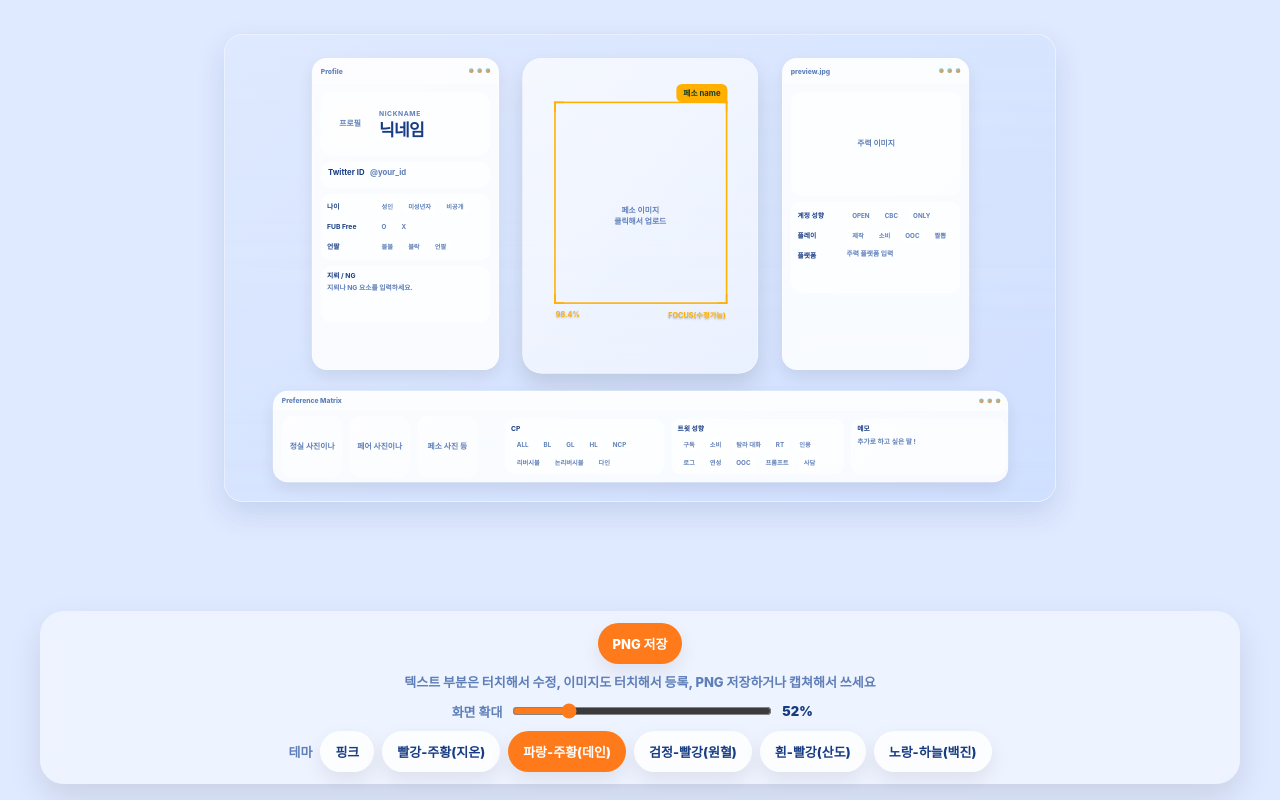
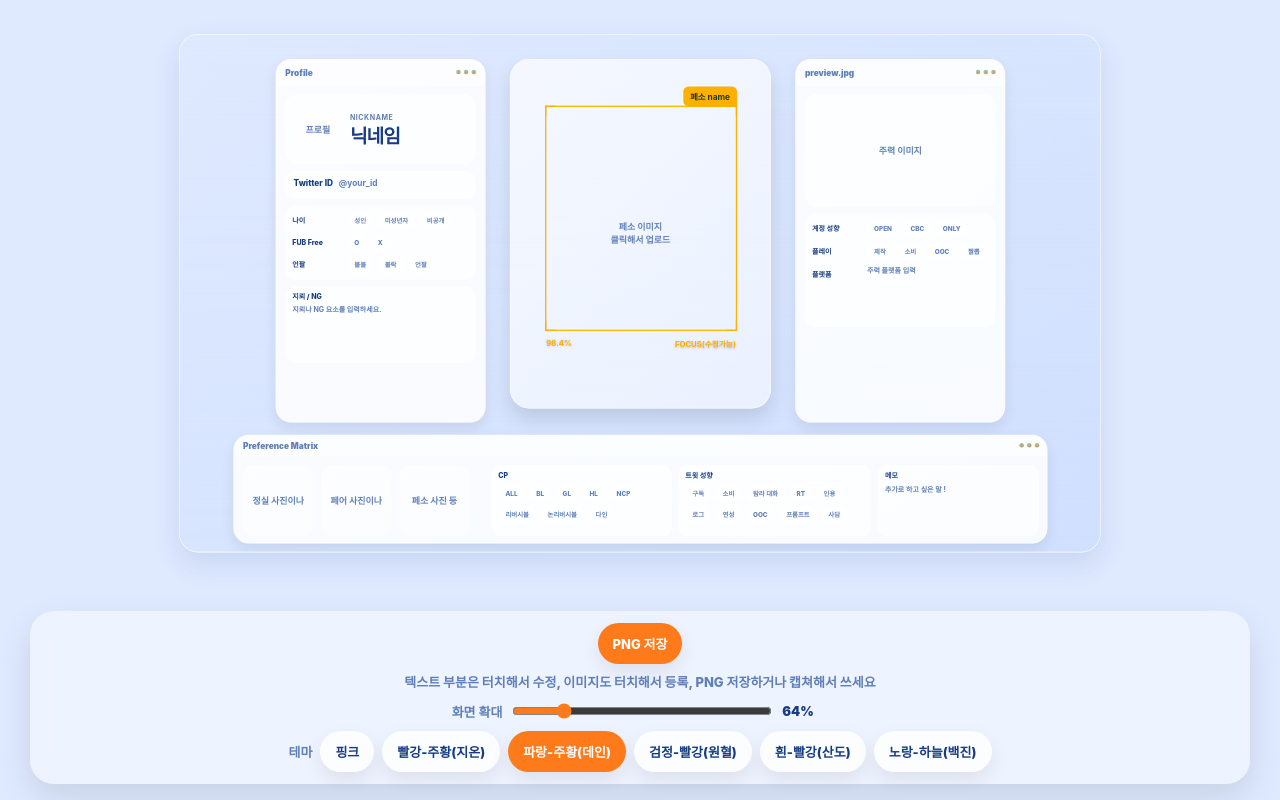
Before and after one commit to onlyunlimit/bodam-id-card, a plain HTML site: page sgia.html in a window 1280 px wide. Drawn offline with nearby package versions, Linux system fonts and the light colour scheme.

Commit message:
Update sgia.html

```diff
--- a/sgia.html
+++ b/sgia.html
@@ -7,9 +7,15 @@
   <script src="https://cdn.jsdelivr.net/npm/html2canvas@1.4.1/dist/html2canvas.min.js"></script>
 
   <style>
-    *{box-sizing:border-box;-webkit-tap-highlight-color:transparent;}
+    *{
+      box-sizing:border-box;
+      -webkit-tap-highlight-color:transparent;
+    }
 
     :root{
+      --capture-w:1440px;
+      --capture-h:810px;
+
       --page-bg:#dfe9ff;
       --board-bg1:#dbe7ff;
       --board-bg2:#cfdfff;
@@ -23,55 +29,109 @@
       --active:#ff7a1a;
       --active-text:#ffffff;
       --detect:#ffb000;
-      --shadow:0 22px 54px rgba(63,96,163,.16);
+      --shadow:0 18px 42px rgba(63,96,163,.14);
     }
 
     html[data-theme="pink"]{
-      --page-bg:#ffeaf4;--board-bg1:#ffeaf4;--board-bg2:#ffdce9;
-      --panel:rgba(255,255,255,.88);--panel2:rgba(255,245,251,.76);
-      --ink:#8b3f68;--sub:#b06f95;--muted:#c990aa;--line:#f4bad7;
-      --accent:#ffd5eb;--active:#ff82bd;--active-text:#fff;--detect:#ff82bd;
-      --shadow:0 22px 54px rgba(185,107,147,.16);
+      --page-bg:#ffeaf4;
+      --board-bg1:#ffeaf4;
+      --board-bg2:#ffdce9;
+      --panel:rgba(255,255,255,.88);
+      --panel2:rgba(255,245,251,.76);
+      --ink:#8b3f68;
+      --sub:#b06f95;
+      --muted:#c990aa;
+      --line:#f4bad7;
+      --accent:#ffd5eb;
+      --active:#ff82bd;
+      --active-text:#fff;
+      --detect:#ff82bd;
+      --shadow:0 18px 42px rgba(185,107,147,.14);
     }
 
     html[data-theme="orange-red"]{
-      --page-bg:#fff3e3;--board-bg1:#fff0dc;--board-bg2:#ffcf91;
-      --panel:rgba(255,252,245,.91);--panel2:rgba(255,235,196,.76);
-      --ink:#8f260e;--sub:#b44b22;--muted:#d98143;--line:#ffb35a;
-      --accent:#fff34d;--active:#ff1744;--active-text:#fff;--detect:#ff1744;
-      --shadow:0 22px 54px rgba(210,84,20,.20);
+      --page-bg:#fff3e3;
+      --board-bg1:#fff0dc;
+      --board-bg2:#ffcf91;
+      --panel:rgba(255,252,245,.91);
+      --panel2:rgba(255,235,196,.76);
+      --ink:#8f260e;
+      --sub:#b44b22;
+      --muted:#d98143;
+      --line:#ffb35a;
+      --accent:#fff34d;
+      --active:#ff1744;
+      --active-text:#fff;
+      --detect:#ff1744;
+      --shadow:0 18px 42px rgba(210,84,20,.18);
     }
 
     html[data-theme="blue-neon"]{
-      --page-bg:#dfe9ff;--board-bg1:#dbe7ff;--board-bg2:#cfdfff;
-      --panel:rgba(255,255,255,.84);--panel2:rgba(255,255,255,.62);
-      --ink:#183c83;--sub:#5f7fb8;--muted:#95a8cf;--line:#9abaff;
-      --accent:#69e3ff;--active:#ff7a1a;--active-text:#fff;--detect:#ffb000;
-      --shadow:0 22px 54px rgba(63,96,163,.16);
+      --page-bg:#dfe9ff;
+      --board-bg1:#dbe7ff;
+      --board-bg2:#cfdfff;
+      --panel:rgba(255,255,255,.84);
+      --panel2:rgba(255,255,255,.62);
+      --ink:#183c83;
+      --sub:#5f7fb8;
+      --muted:#95a8cf;
+      --line:#9abaff;
+      --accent:#69e3ff;
+      --active:#ff7a1a;
+      --active-text:#fff;
+      --detect:#ffb000;
+      --shadow:0 18px 42px rgba(63,96,163,.14);
     }
 
     html[data-theme="black-red"]{
-      --page-bg:#151217;--board-bg1:#121216;--board-bg2:#220f13;
-      --panel:rgba(25,25,31,.92);--panel2:rgba(35,35,43,.84);
-      --ink:#f4f4f6;--sub:#d9dbe6;--muted:#9da1ad;--line:#5a2227;
-      --accent:#ff2a3f;--active:#ff1744;--active-text:#fff;--detect:#ff1744;
-      --shadow:0 22px 54px rgba(0,0,0,.36);
+      --page-bg:#151217;
+      --board-bg1:#121216;
+      --board-bg2:#220f13;
+      --panel:rgba(25,25,31,.92);
+      --panel2:rgba(35,35,43,.84);
+      --ink:#f4f4f6;
+      --sub:#d9dbe6;
+      --muted:#9da1ad;
+      --line:#5a2227;
+      --accent:#ff2a3f;
+      --active:#ff1744;
+      --active-text:#fff;
+      --detect:#ff1744;
+      --shadow:0 18px 42px rgba(0,0,0,.34);
     }
 
     html[data-theme="white-red"]{
-      --page-bg:#f4f8ff;--board-bg1:#fff;--board-bg2:#eaf4ff;
-      --panel:rgba(255,255,255,.94);--panel2:rgba(241,248,255,.86);
-      --ink:#252a36;--sub:#526f9e;--muted:#93a8c4;--line:#cfe5ff;
-      --accent:#9ad7ff;--active:#ff1744;--active-text:#fff;--detect:#ff1744;
-      --shadow:0 22px 54px rgba(40,70,130,.12);
+      --page-bg:#f4f8ff;
+      --board-bg1:#fff;
+      --board-bg2:#eaf4ff;
+      --panel:rgba(255,255,255,.94);
+      --panel2:rgba(241,248,255,.86);
+      --ink:#252a36;
+      --sub:#526f9e;
+      --muted:#93a8c4;
+      --line:#cfe5ff;
+      --accent:#9ad7ff;
+      --active:#ff1744;
+      --active-text:#fff;
+      --detect:#ff1744;
+      --shadow:0 18px 42px rgba(40,70,130,.10);
     }
 
     html[data-theme="sky-yellow"]{
-      --page-bg:#edf8ff;--board-bg1:#eaf8ff;--board-bg2:#fff5b8;
-      --panel:rgba(255,255,250,.92);--panel2:rgba(255,250,210,.78);
-      --ink:#244f9e;--sub:#637da9;--muted:#9caac6;--line:#c7e2ff;
-      --accent:#174fc7;--active:#174fc7;--active-text:#fff;--detect:#ffea00;
-      --shadow:0 22px 54px rgba(86,130,170,.15);
+      --page-bg:#edf8ff;
+      --board-bg1:#eaf8ff;
+      --board-bg2:#fff5b8;
+      --panel:rgba(255,255,250,.92);
+      --panel2:rgba(255,250,210,.78);
+      --ink:#244f9e;
+      --sub:#637da9;
+      --muted:#9caac6;
+      --line:#c7e2ff;
+      --accent:#174fc7;
+      --active:#174fc7;
+      --active-text:#fff;
+      --detect:#ffea00;
+      --shadow:0 18px 42px rgba(86,130,170,.13);
     }
 
     html,body{
@@ -82,15 +142,17 @@
       background:var(--page-bg);
       font-family:-apple-system,BlinkMacSystemFont,"Apple SD Gothic Neo","Noto Sans KR",sans-serif;
       color:var(--ink);
+      -webkit-font-smoothing:antialiased;
+      text-rendering:optimizeLegibility;
     }
 
     body{overflow:hidden;}
 
     .stage-scroll{
       width:100vw;
-      height:calc(100vh - 155px);
+      height:calc(100vh - 158px);
       overflow:auto;
-      padding:34px 38px 46px;
+      padding:34px 40px 48px;
       -webkit-overflow-scrolling:touch;
     }
 
@@ -104,8 +166,8 @@
 
     .board-shell{
       position:relative;
-      width:calc(1600px * var(--view-scale, .52));
-      height:calc(900px * var(--view-scale, .52));
+      width:calc(var(--capture-w) * var(--view-scale, .64));
+      height:calc(var(--capture-h) * var(--view-scale, .64));
       flex:0 0 auto;
     }
 
@@ -113,18 +175,20 @@
       position:absolute;
       left:0;
       top:0;
-      width:1600px;
-      height:900px;
+      width:var(--capture-w);
+      height:var(--capture-h);
       overflow:hidden;
-      border-radius:37px;
+      border-radius:30px;
       background:
         linear-gradient(180deg,rgba(255,255,255,.10),rgba(255,255,255,.02)),
         linear-gradient(135deg,var(--board-bg1),var(--board-bg2));
       border:1px solid rgba(255,255,255,.82);
       box-shadow:var(--shadow);
       isolation:isolate;
-      transform:scale(var(--view-scale, .52));
+      transform:scale(var(--view-scale, .64));
       transform-origin:top left;
+      -webkit-font-smoothing:antialiased;
+      text-rendering:optimizeLegibility;
     }
 
     .board::before{
@@ -134,8 +198,8 @@
       background:
         linear-gradient(rgba(255,255,255,.05) 1px,transparent 1px),
         linear-gradient(90deg,rgba(255,255,255,.05) 1px,transparent 1px);
-      background-size:45px 45px;
-      opacity:.32;
+      background-size:36px 36px;
+      opacity:.34;
       pointer-events:none;
       z-index:0;
     }
@@ -144,8 +208,8 @@
       content:"";
       position:absolute;
       inset:0;
-      background:repeating-linear-gradient(180deg,rgba(30,45,78,.045) 0 1px,transparent 1px 4px);
-      opacity:.11;
+      background:repeating-linear-gradient(180deg,rgba(30,45,78,.05) 0 1px,transparent 1px 4px);
+      opacity:.10;
       pointer-events:none;
       z-index:0;
     }
@@ -155,7 +219,7 @@
       left:50%;
       bottom:16px;
       transform:translateX(-50%);
-      width:min(1200px,calc(100% - 32px));
+      width:min(1220px,calc(100% - 32px));
       display:flex;
       flex-direction:column;
       align-items:center;
@@ -230,11 +294,12 @@
 
     [contenteditable="true"]{
       -webkit-user-modify:read-write-plaintext-only;
+      font-weight:650;
     }
 
     [contenteditable="true"]:focus{
       background:rgba(255,255,255,.22);
-      border-radius:10px;
+      border-radius:8px;
       box-shadow:inset 0 0 0 1px rgba(255,255,255,.55);
     }
 
@@ -243,52 +308,52 @@
       z-index:3;
       background:var(--panel);
       border:1px solid rgba(255,255,255,.86);
-      border-radius:29px;
-      box-shadow:0 13px 30px rgba(0,0,0,.08);
+      border-radius:24px;
+      box-shadow:0 10px 22px rgba(0,0,0,.08);
       overflow:hidden;
     }
 
     .panel-head{
-      height:48px;
-      padding:0 16px;
+      height:40px;
+      padding:0 14px;
       display:flex;
       align-items:center;
       justify-content:space-between;
       background:var(--panel2);
       color:var(--sub);
       font-size:13px;
-      font-weight:850;
+      font-weight:900;
       border-bottom:1px solid rgba(255,255,255,.5);
     }
 
-    .dots{display:flex;gap:7px;}
+    .dots{display:flex;gap:5px;}
 
     .dots span{
-      width:9px;
-      height:9px;
+      width:7px;
+      height:7px;
       border-radius:50%;
       background:linear-gradient(135deg,var(--accent),var(--active));
     }
 
     .left-panel{
-      left:168px;
-      top:45px;
-      width:360px;
-      height:600px;
+      left:150px;
+      top:38px;
+      width:328px;
+      height:568px;
     }
 
     .right-panel{
-      left:1072px;
-      top:45px;
-      width:360px;
-      height:600px;
+      left:962px;
+      top:38px;
+      width:328px;
+      height:568px;
     }
 
     .left-body,.right-body{
-      padding:16px;
+      padding:14px;
       display:flex;
       flex-direction:column;
-      gap:11px;
+      gap:10px;
     }
 
     .upload-box{
@@ -309,20 +374,20 @@
     }
 
     .profile-top{
-      height:123px;
-      border-radius:24px;
+      height:110px;
+      border-radius:20px;
       background:var(--panel2);
       border:1px solid rgba(255,255,255,.5);
-      padding:13px;
+      padding:12px;
       display:flex;
       align-items:center;
-      gap:13px;
+      gap:12px;
     }
 
     .avatar-upload{
-      width:85px;
-      height:85px;
-      flex:0 0 85px;
+      width:76px;
+      height:76px;
+      flex:0 0 76px;
       border-radius:50%;
       background-color:rgba(255,255,255,.35);
       border:1px solid rgba(255,255,255,.55);
@@ -334,12 +399,12 @@
       min-width:0;
       display:flex;
       flex-direction:column;
-      gap:7px;
+      gap:6px;
       justify-content:center;
     }
 
     .nickname-label{
-      font-size:13px;
+      font-size:11px;
       font-weight:700;
       color:var(--sub);
       letter-spacing:.08em;
@@ -349,84 +414,84 @@
     }
 
     .nickname-input{
-      font-size:33px;
+      font-size:30px;
       font-weight:700;
       line-height:1;
       color:var(--ink);
-      letter-spacing:-.045em;
+      letter-spacing:-.05em;
       white-space:nowrap;
       overflow:hidden;
       text-overflow:ellipsis;
     }
 
     .id-box{
-      min-height:51px;
-      border-radius:20px;
+      min-height:44px;
+      border-radius:16px;
       background:var(--panel2);
       border:1px solid rgba(255,255,255,.5);
-      padding:11px 13px;
+      padding:10px 12px;
       color:var(--sub);
-      font-size:15px;
+      font-size:13px;
       line-height:1.25;
       font-weight:650;
     }
 
     .id-box .label{
       color:var(--ink);
-      font-weight:750;
-      margin-right:7px;
+      font-weight:800;
+      margin-right:6px;
     }
 
     .mini-pref{
-      border-radius:20px;
+      border-radius:16px;
       background:var(--panel2);
       border:1px solid rgba(255,255,255,.5);
-      padding:11px;
+      padding:10px;
       display:flex;
       flex-direction:column;
-      gap:10px;
+      gap:8px;
     }
 
     .mine-box{
-      height:109px;
-      border-radius:20px;
+      height:120px;
+      border-radius:16px;
       background:var(--panel2);
       border:1px solid rgba(255,255,255,.5);
-      padding:11px;
+      padding:10px;
       overflow:hidden;
     }
 
     .mine-title{
       color:var(--ink);
-      font-size:13px;
-      font-weight:750;
+      font-size:11px;
+      font-weight:800;
       line-height:1;
       margin-bottom:8px;
     }
 
     .mine-text{
-      height:72px;
+      height:84px;
       overflow:hidden;
       color:var(--sub);
-      font-size:13px;
+      font-size:11px;
       font-weight:650;
-      line-height:1.28;
+      line-height:1.38;
       white-space:pre-wrap;
     }
 
     .mini-row{
       display:grid;
-      grid-template-columns:86px 1fr;
+      grid-template-columns:78px 1fr;
       gap:8px;
       align-items:start;
     }
 
     .mini-label{
       color:var(--ink);
-      font-size:13px;
-      font-weight:750;
+      font-size:11px;
+      font-weight:800;
       line-height:1.15;
-      padding-top:6px;
+      padding-top:7px;
     }
 
     .chip-group{
@@ -441,8 +506,8 @@
       border-radius:999px;
       background:var(--panel2);
       color:var(--sub);
-      font-size:12px;
-      font-weight:650;
+      font-size:10px;
+      font-weight:800;
       padding:7px 10px;
       line-height:1;
       cursor:pointer;
@@ -452,25 +517,25 @@
       background:var(--active);
       color:var(--active-text);
       border-color:transparent;
-      font-weight:700;
+      font-weight:900;
     }
 
     .center-area{
       position:absolute;
-      left:573px;
-      top:45px;
-      width:453px;
-      height:607px;
+      left:516px;
+      top:38px;
+      width:408px;
+      height:568px;
       z-index:4;
     }
 
     .main-upload{
-      width:453px;
-      height:607px;
-      border-radius:37px;
+      width:408px;
+      height:546px;
+      border-radius:30px;
       background-color:rgba(255,255,255,.36);
       border:1px solid rgba(255,255,255,.92);
-      box-shadow:0 21px 43px rgba(0,0,0,.12);
+      box-shadow:0 16px 32px rgba(0,0,0,.12);
       cursor:pointer;
     }
 
@@ -481,12 +546,12 @@
       align-items:center;
       justify-content:center;
       text-align:center;
-      padding:13px;
+      padding:10px;
       background:linear-gradient(135deg,rgba(255,255,255,.55),rgba(255,255,255,.22));
       color:var(--sub);
-      font-size:15px;
-      font-weight:700;
-      line-height:1.35;
+      font-size:14px;
+      font-weight:800;
+      line-height:1.4;
       pointer-events:none;
       z-index:2;
     }
@@ -495,11 +560,11 @@
 
     .detect-box{
       position:absolute;
-      left:60px;
-      top:83px;
-      width:333px;
-      height:389px;
-      border:3px solid var(--detect);
+      left:54px;
+      top:72px;
+      width:300px;
+      height:352px;
+      border:2px solid var(--detect);
       pointer-events:none;
       box-shadow:0 0 0 1px rgba(255,255,255,.18) inset;
       z-index:3;
@@ -507,25 +572,25 @@
 
     .detect-corner{
       position:absolute;
-      width:19px;
-      height:19px;
-      border:3px solid var(--detect);
+      width:16px;
+      height:16px;
+      border:2px solid var(--detect);
     }
 
-    .tl{left:-3px;top:-3px;border-right:0;border-bottom:0;}
-    .tr{right:-3px;top:-3px;border-left:0;border-bottom:0;}
-    .bl{left:-3px;bottom:-3px;border-right:0;border-top:0;}
-    .br{right:-3px;bottom:-3px;border-left:0;border-top:0;}
+    .tl{left:-2px;top:-2px;border-right:0;border-bottom:0;}
+    .tr{right:-2px;top:-2px;border-left:0;border-bottom:0;}
+    .bl{left:-2px;bottom:-2px;border-right:0;border-top:0;}
+    .br{right:-2px;bottom:-2px;border-left:0;border-top:0;}
 
     .detect-label{
       position:absolute;
-      right:-3px;
-      top:-37px;
-      padding:7px 13px;
-      border-radius:11px 11px 0 11px;
+      right:-2px;
+      top:-32px;
+      padding:6px 11px;
+      border-radius:8px 8px 0 8px;
       background:var(--detect);
       color:#173b22;
-      font-size:15px;
+      font-size:13px;
       font-weight:700;
       pointer-events:auto;
     }
@@ -534,20 +599,20 @@
       position:absolute;
       left:0;
       right:0;
-      bottom:-35px;
+      bottom:-30px;
       display:flex;
       justify-content:space-between;
       color:var(--detect);
-      font-size:14px;
+      font-size:12px;
       font-weight:700;
       text-shadow:0 1px 4px rgba(0,0,0,.25);
       pointer-events:auto;
     }
 
     .side-upload{
-      width:328px;
-      height:200px;
-      border-radius:21px;
+      width:298px;
+      height:176px;
+      border-radius:18px;
       background-color:rgba(255,255,255,.35);
       cursor:pointer;
       flex-shrink:0;
@@ -555,26 +620,26 @@
 
     .right-pref-box{
       flex:1;
-      border-radius:20px;
+      border-radius:16px;
       background:var(--panel2);
       border:1px solid rgba(255,255,255,.5);
-      padding:12px;
+      padding:10px;
       display:flex;
       flex-direction:column;
-      gap:11px;
+      gap:10px;
     }
 
     .prefs-panel{
       position:absolute;
-      left:93px;
-      top:685px;
-      width:1414px;
-      height:176px;
+      left:84px;
+      top:625px;
+      width:1272px;
+      height:170px;
       z-index:4;
       background:var(--panel);
       border:1px solid rgba(255,255,255,.86);
-      border-radius:29px;
-      box-shadow:0 13px 30px rgba(0,0,0,.08);
+      border-radius:24px;
+      box-shadow:0 10px 22px rgba(0,0,0,.08);
       overflow:hidden;
     }
 
@@ -582,71 +647,73 @@
       position:absolute;
       left:0;
       top:0;
-      width:1414px;
-      height:37px;
-      padding:0 16px;
+      width:1272px;
+      height:32px;
+      padding:0 14px;
       display:flex;
       align-items:center;
       justify-content:space-between;
       background:var(--panel2);
       color:var(--sub);
       font-size:13px;
-      font-weight:850;
+      font-weight:900;
       border-bottom:1px solid rgba(255,255,255,.5);
     }
 
     .prefs-body{
       position:absolute;
-      left:16px;
-      top:53px;
-      width:1382px;
-      height:107px;
+      left:14px;
+      top:46px;
+      width:1244px;
+      height:112px;
       display:grid;
-      grid-template-columns:416px 307px 333px 299px;
-      gap:13px;
+      grid-template-columns:378px 282px 302px 252px;
+      gap:10px;
+      align-items:stretch;
     }
 
     .bottom-gallery{
       display:flex;
-      gap:13px;
-      align-items:flex-start;
+      gap:12px;
+      align-items:center;
+      height:112px;
     }
 
     .square-upload{
-      width:117px;
-      height:117px;
-      border-radius:21px;
+      width:110px;
+      height:110px;
+      border-radius:16px;
       background-color:rgba(255,255,255,.35);
       border:1px solid rgba(255,255,255,.5);
       cursor:pointer;
       flex-shrink:0;
-      transform:translateY(-5px);
+      transform:none;
     }
 
     .pref-block{
-      height:107px;
-      border-radius:20px;
+      height:112px;
+      border-radius:16px;
       background:var(--panel2);
       border:1px solid rgba(255,255,255,.5);
-      padding:11px;
+      padding:10px;
       overflow:hidden;
     }
 
     .pref-title{
       color:var(--ink);
-      font-size:13px;
-      font-weight:750;
+      font-size:11px;
+      font-weight:800;
       line-height:1;
-      margin-bottom:11px;
+      margin-bottom:10px;
     }
 
     .memo-text{
-      height:69px;
+      height:78px;
       overflow:hidden;
       color:var(--sub);
-      font-size:13px;
+      font-size:11px;
       font-weight:650;
-      line-height:1.25;
+      line-height:1.35;
       white-space:pre-wrap;
     }
 
@@ -654,8 +721,8 @@
 
     @media(max-width:900px){
       .stage-scroll{
-        height:calc(100vh - 185px);
-        padding:26px 24px 42px;
+        height:calc(100vh - 190px);
+        padding:26px 24px 44px;
       }
 
       .toolbar{
@@ -885,8 +952,8 @@
 
     <div class="zoom-bar">
       <span class="zoom-label">화면 확대</span>
-      <input class="zoom-range" id="zoomRange" type="range" min="35" max="120" value="52">
-      <span class="zoom-value" id="zoomValue">52%</span>
+      <input class="zoom-range" id="zoomRange" type="range" min="45" max="150" value="64">
+      <span class="zoom-value" id="zoomValue">64%</span>
     </div>
 
     <div class="theme-bar">
@@ -901,6 +968,9 @@
   </div>
 
   <script>
+    const CAPTURE_WIDTH = 1440;
+    const CAPTURE_HEIGHT = 810;
+
     const root = document.documentElement;
     const saveBtn = document.getElementById("saveBtn");
     const captureArea = document.getElementById("captureArea");
@@ -912,7 +982,7 @@
     function setViewScale(scale){
       const beforeWidth = boardShell.offsetWidth;
       const beforeScrollLeft = stageScroll.scrollLeft;
-      const safeScale = Math.max(0.35, Math.min(1.2, scale));
+      const safeScale = Math.max(0.45, Math.min(1.5, scale));
 
       boardShell.style.setProperty("--view-scale", safeScale);
       zoomValue.textContent = Math.round(safeScale * 100) + "%";
@@ -1050,8 +1120,8 @@
       const previousShellHeight = boardShell.style.height;
 
       captureArea.style.transform = "none";
-      boardShell.style.width = "1600px";
-      boardShell.style.height = "900px";
+      boardShell.style.width = CAPTURE_WIDTH + "px";
+      boardShell.style.height = CAPTURE_HEIGHT + "px";
 
       document.querySelectorAll(".upload-box").forEach((box)=>{
         const img = box.querySelector("img");
@@ -1059,26 +1129,28 @@
       });
 
       await waitForImages();
-      await new Promise((resolve)=>setTimeout(resolve,180));
+      await new Promise((resolve)=>setTimeout(resolve,220));
 
       try{
         const canvas = await html2canvas(captureArea,{
           backgroundColor:null,
-          scale:3,
+          scale:4,
           useCORS:true,
           allowTaint:true,
           logging:false,
-          width:1600,
-          height:900,
-          windowWidth:1600,
-          windowHeight:900,
+          width:CAPTURE_WIDTH,
+          height:CAPTURE_HEIGHT,
+          windowWidth:CAPTURE_WIDTH,
+          windowHeight:CAPTURE_HEIGHT,
           scrollX:0,
           scrollY:0,
-          imageTimeout:0
+          imageTimeout:0,
+          foreignObjectRendering:true,
+          removeContainer:true
         });
 
         const link = document.createElement("a");
-        link.download = "sgia_trchinso_1600x900.png";
+        link.download = "sgia_trchinso_1440x810.png";
         link.href = canvas.toDataURL("image/png");
         link.click();
       }catch(error){
```
